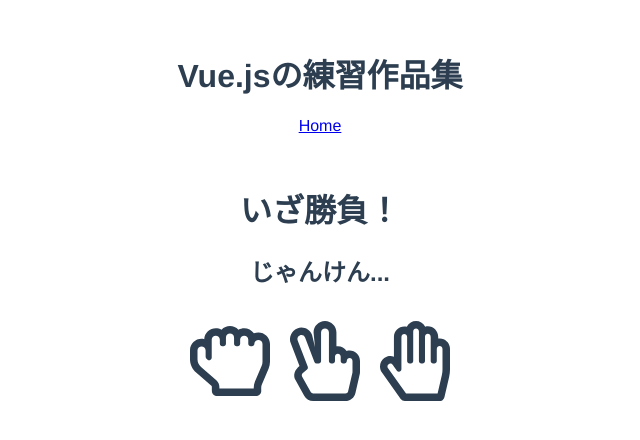
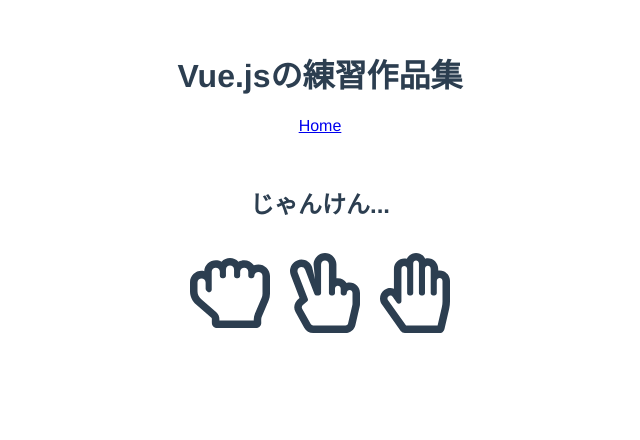
Before and after one commit to fumikao/vue-practice, a Vue app: page /janken in a window 1280 px wide. Shown: the top 440 px of the page, without its empty margins (320-960 px from the left). Built offline with nearby package versions, Linux system fonts and the light colour scheme.

Commit message:
Update Janken.vue

```diff
--- a/src/components/Janken.vue
+++ b/src/components/Janken.vue
@@ -1,6 +1,5 @@
 <template>
   <div class="container">
-    <h1>いざ勝負！</h1>
     <h2>じゃんけん...</h2>
     <div class="choose">
       <ul>
```
